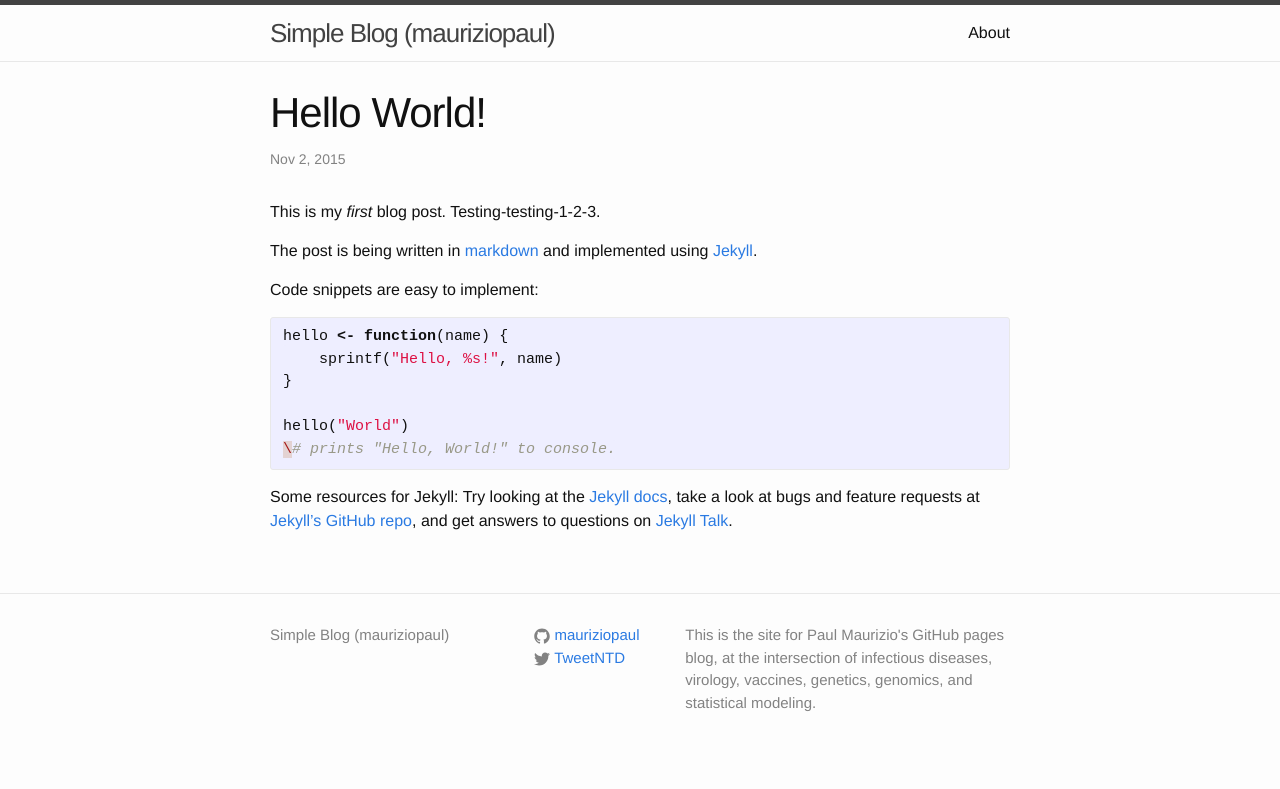
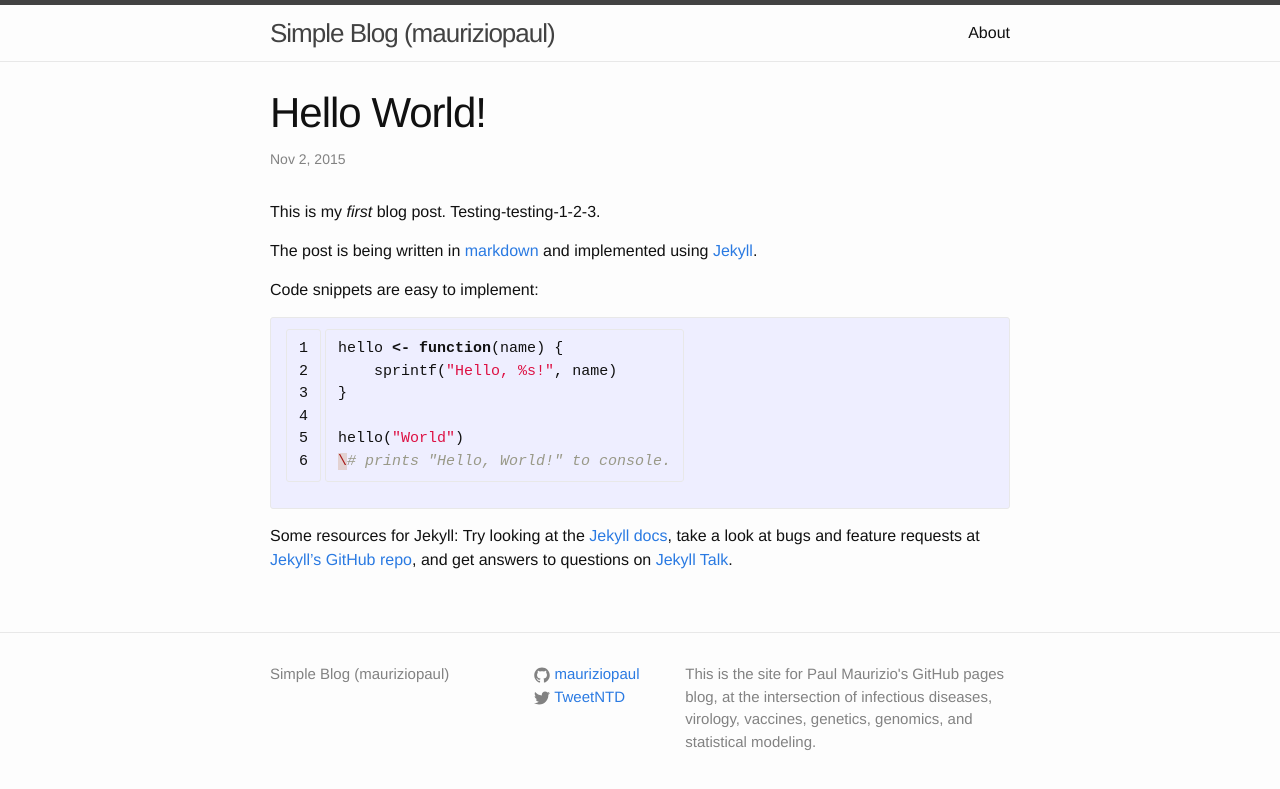
Before and after one commit to mauriziopaul/blog, a Jekyll site: the page built from _posts/2015-11-02-hello-world.md, in a window 1280 px wide. Shown: the top 789 px of the page. Built offline with Jekyll 4.4.1, drawn with Linux system fonts in a browser that asks for light colours.

Commit message:
Added line numbers to code snippet.

```diff
--- a/_posts/2015-11-02-hello-world.md
+++ b/_posts/2015-11-02-hello-world.md
@@ -10,7 +10,7 @@ The post is being written in [markdown](https://gitbookio.gitbooks.io/markdown/c
 
 Code snippets are easy to implement:
 
-{% highlight R %}
+{% highlight R linenos %}
 
 hello <- function(name) {
     sprintf("Hello, %s!", name)
```
